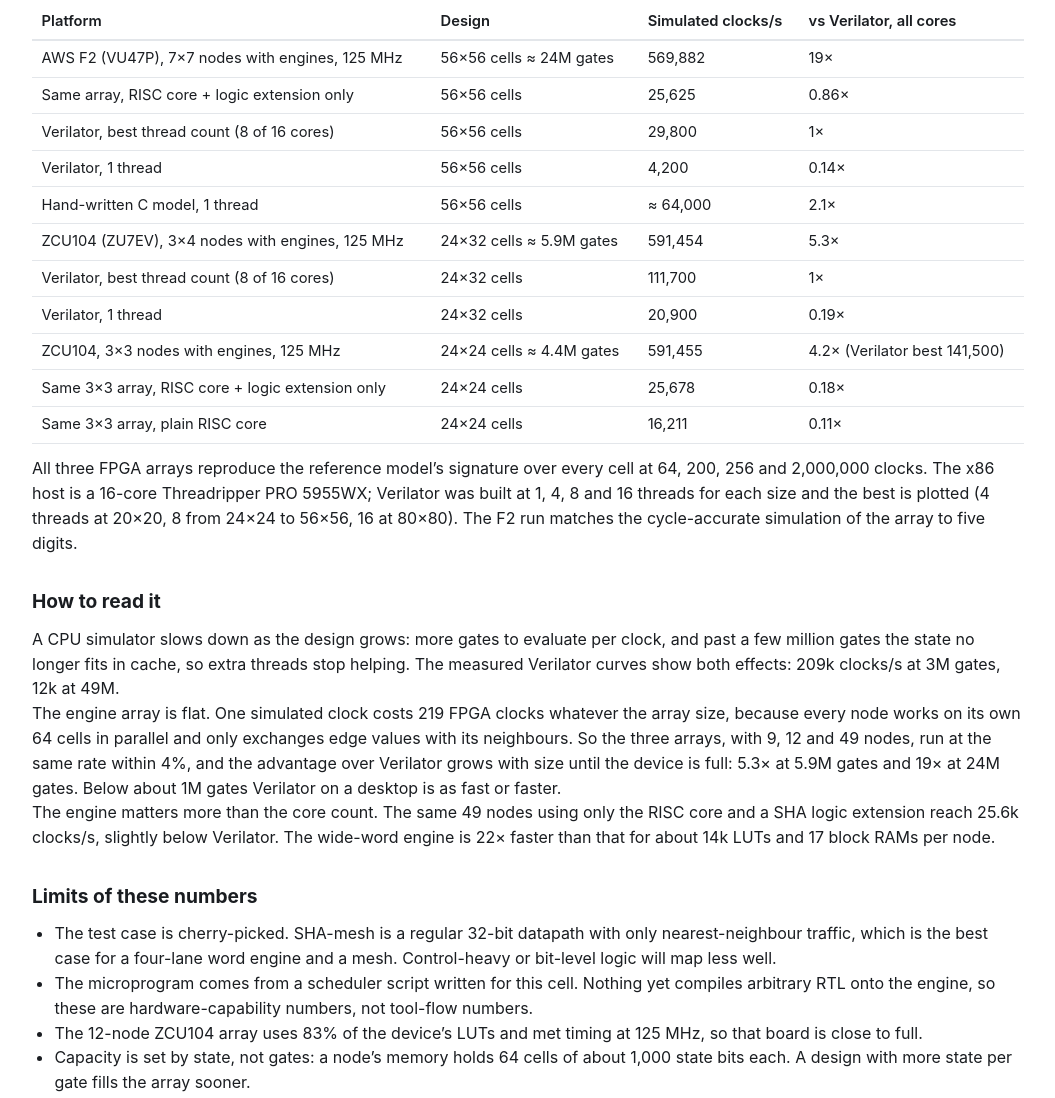
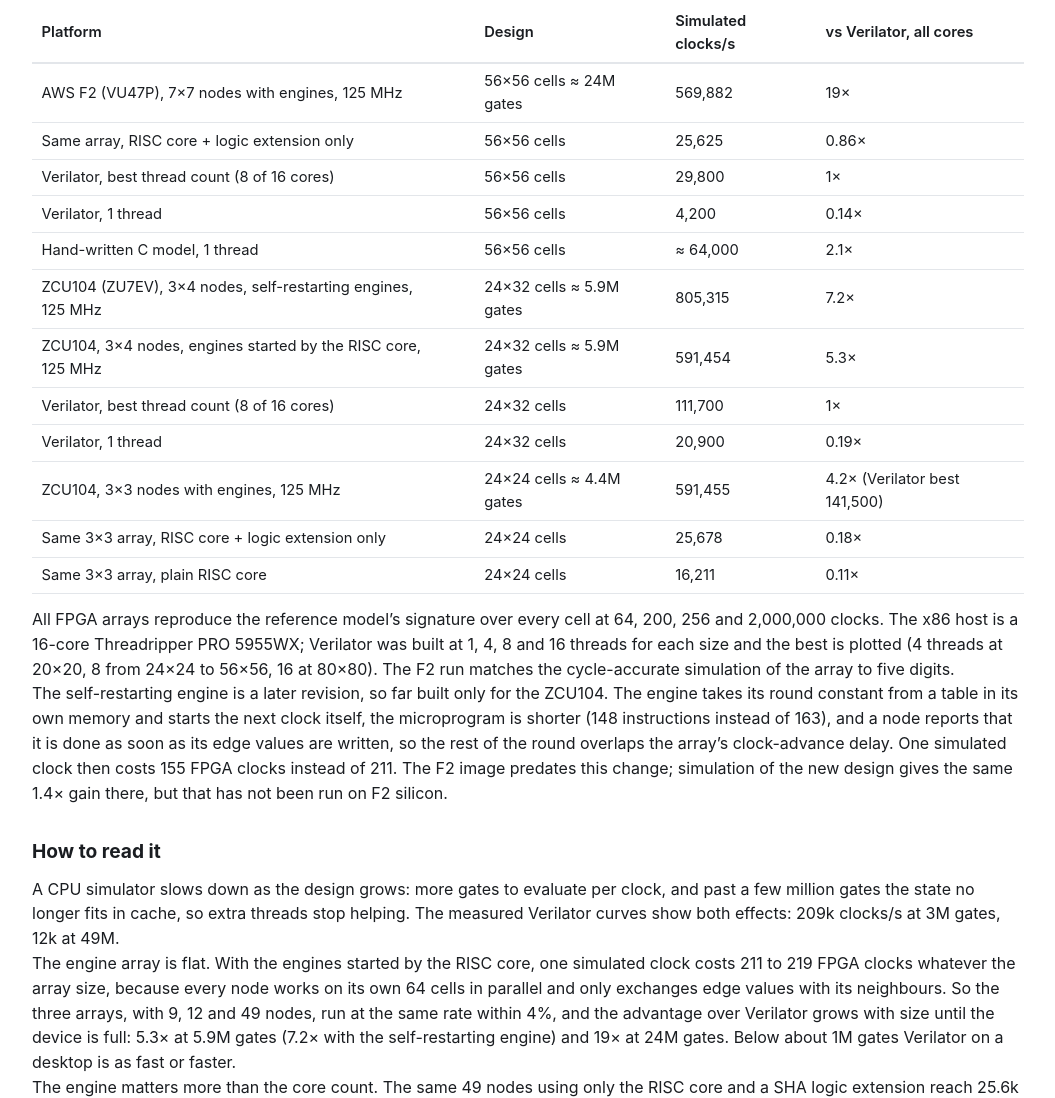
Before and after one commit to kev-cam/ldx, a plain HTML site: page scaling.html in a window 1280 px wide. Shown: the part 1191-2289 px from the top of the page, without its empty margins (112-1167 px from the left). Drawn offline with Linux system fonts and the light colour scheme.

Commit message:
scaling: self-restarting engine on the ZCU104, 805k clocks/s
The engine starts each clock itself (round constants from a table in its
own memory), the round is 148 instructions instead of 163, and a node
reports done once its edge values are written. The 3x4 array runs the
24x32 SHA-mesh at 805,315 clocks/s with full signatures: 7.2x Verilator's
best. The F2 image is not rebuilt.

Co-Authored-By: Claude Fable 5.2 <noreply@anthropic.com>

```diff
--- a/scaling.html
+++ b/scaling.html
@@ -36,7 +36,7 @@
 <h1>FPGA array vs CPU — scaling outlook</h1>
 <p class="muted">Where a mesh-of-RISC-V-cores simulator beats a CPU, as a function of design size.
 Solid dots and solid lines are measured runs with checked outputs; dashed lines are speculation or
-hypothetical and are labelled as such. Updated 2026-11-20 with the first runs on AWS F2 silicon.</p>
+hypothetical and are labelled as such. Updated 2026-11-20 with the first runs on AWS F2 silicon and a self-restarting engine on the ZCU104.</p>
 
 <div class="chart">
 <svg viewBox="0 0 900 730" xmlns="http://www.w3.org/2000/svg" font-family="-apple-system,Segoe UI,Roboto,Helvetica,Arial,sans-serif" font-size="13">
@@ -101,6 +101,8 @@ hypothetical and are labelled as such. Updated 2026-11-20 with the first runs on
 <text x="617.5" y="289.3" font-size="11.5" text-anchor="end">Verilator, best of 1–16 threads</text>
 <polyline points="546.1,257.5 653.7,257.5" fill="none" stroke="#2563eb" stroke-width="1.4"/>
 <circle cx="653.7" cy="257.5" r="5" fill="#2563eb" stroke="#2563eb" stroke-width="2"/>
+<circle cx="653.7" cy="249.2" r="5" fill="#2563eb" stroke="#2563eb" stroke-width="2"/>
+<text x="663.7" y="241.2" font-size="11.5" text-anchor="start">ZCU104, 3×4, self-restarting engines · 805k</text>
 <polyline points="653.7,258.5 714.7,258.5" fill="none" stroke="#0d9488" stroke-width="1.4"/>
 <line x1="641.3" y1="251.5" x2="641.3" y2="228.5" stroke="#2563eb" stroke-width="1"/>
 <line x1="714.7" y1="252.5" x2="714.7" y2="211.5" stroke="#0d9488" stroke-width="1"/>
@@ -164,7 +166,8 @@ evaluates four neighbouring cells at once. A node holds 64 cells.</p>
   <tr><td>Verilator, best thread count (8 of 16 cores)</td><td>56×56 cells</td><td>29,800</td><td>1×</td></tr>
   <tr><td>Verilator, 1 thread</td><td>56×56 cells</td><td>4,200</td><td>0.14×</td></tr>
   <tr><td>Hand-written C model, 1 thread</td><td>56×56 cells</td><td>≈ 64,000</td><td>2.1×</td></tr>
-  <tr><td>ZCU104 (ZU7EV), 3×4 nodes with engines, 125&nbsp;MHz</td><td>24×32 cells ≈ 5.9M gates</td><td>591,454</td><td>5.3×</td></tr>
+  <tr><td>ZCU104 (ZU7EV), 3×4 nodes, self-restarting engines, 125&nbsp;MHz</td><td>24×32 cells ≈ 5.9M gates</td><td>805,315</td><td>7.2×</td></tr>
+  <tr><td>ZCU104, 3×4 nodes, engines started by the RISC core, 125&nbsp;MHz</td><td>24×32 cells ≈ 5.9M gates</td><td>591,454</td><td>5.3×</td></tr>
   <tr><td>Verilator, best thread count (8 of 16 cores)</td><td>24×32 cells</td><td>111,700</td><td>1×</td></tr>
   <tr><td>Verilator, 1 thread</td><td>24×32 cells</td><td>20,900</td><td>0.19×</td></tr>
   <tr><td>ZCU104, 3×3 nodes with engines, 125&nbsp;MHz</td><td>24×24 cells ≈ 4.4M gates</td><td>591,455</td><td>4.2× (Verilator best 141,500)</td></tr>
@@ -172,20 +175,26 @@ evaluates four neighbouring cells at once. A node holds 64 cells.</p>
   <tr><td>Same 3×3 array, plain RISC core</td><td>24×24 cells</td><td>16,211</td><td>0.11×</td></tr>
 </table>
 </div>
-<p>All three FPGA arrays reproduce the reference model&rsquo;s signature over every cell at 64, 200, 256 and
+<p>All FPGA arrays reproduce the reference model&rsquo;s signature over every cell at 64, 200, 256 and
 2,000,000 clocks. The x86 host is a 16-core Threadripper PRO 5955WX; Verilator was built at 1, 4, 8
 and 16 threads for each size and the best is plotted (4 threads at 20×20, 8 from 24×24 to 56×56,
 16 at 80×80). The F2 run matches the cycle-accurate simulation of the array to five digits.</p>
+<p>The self-restarting engine is a later revision, so far built only for the ZCU104. The engine takes its round
+constant from a table in its own memory and starts the next clock itself, the microprogram is shorter (148
+instructions instead of 163), and a node reports that it is done as soon as its edge values are written, so the
+rest of the round overlaps the array&rsquo;s clock-advance delay. One simulated clock then costs 155 FPGA clocks
+instead of 211. The F2 image predates this change; simulation of the new design gives the same 1.4× gain there,
+but that has not been run on F2 silicon.</p>
 
 <h2>How to read it</h2>
 <p>A CPU simulator slows down as the design grows: more gates to evaluate per clock, and past a
 few million gates the state no longer fits in cache, so extra threads stop helping. The measured
 Verilator curves show both effects: 209k clocks/s at 3M gates, 12k at 49M.</p>
-<p>The engine array is flat. One simulated clock costs 219 FPGA clocks whatever the array size,
+<p>The engine array is flat. With the engines started by the RISC core, one simulated clock costs 211 to 219 FPGA clocks whatever the array size,
 because every node works on its own 64 cells in parallel and only exchanges edge values with its
 neighbours. So the three arrays, with 9, 12 and 49 nodes, run at the same rate within 4%, and the
-advantage over Verilator grows with size until the device is full: 5.3× at 5.9M gates and 19×
-at 24M gates. Below about 1M gates Verilator on a desktop is as fast or faster.</p>
+advantage over Verilator grows with size until the device is full: 5.3× at 5.9M gates (7.2× with the
+self-restarting engine) and 19× at 24M gates. Below about 1M gates Verilator on a desktop is as fast or faster.</p>
 <p>The engine matters more than the core count. The same 49 nodes using only the RISC core and a
 SHA logic extension reach 25.6k clocks/s, slightly below Verilator. The wide-word engine is 22×
 faster than that for about 14k LUTs and 17 block RAMs per node.</p>
@@ -197,7 +206,7 @@ faster than that for about 14k LUTs and 17 block RAMs per node.</p>
   logic will map less well.</li>
   <li>The microprogram comes from a scheduler script written for this cell. Nothing yet compiles
   arbitrary RTL onto the engine, so these are hardware-capability numbers, not tool-flow numbers.</li>
-  <li>The 12-node ZCU104 array uses 83% of the device&rsquo;s LUTs and met timing at 125&nbsp;MHz, so that board is close to full.</li>
+  <li>The 12-node ZCU104 array uses 84% of the device&rsquo;s LUTs and met timing at 125&nbsp;MHz, so that board is close to full.</li>
   <li>Capacity is set by state, not gates: a node&rsquo;s memory holds 64 cells of about 1,000 state
   bits each. A design with more state per gate fills the array sooner.</li>
 </ul>
```
Also changed, not shown: 1 other file.
